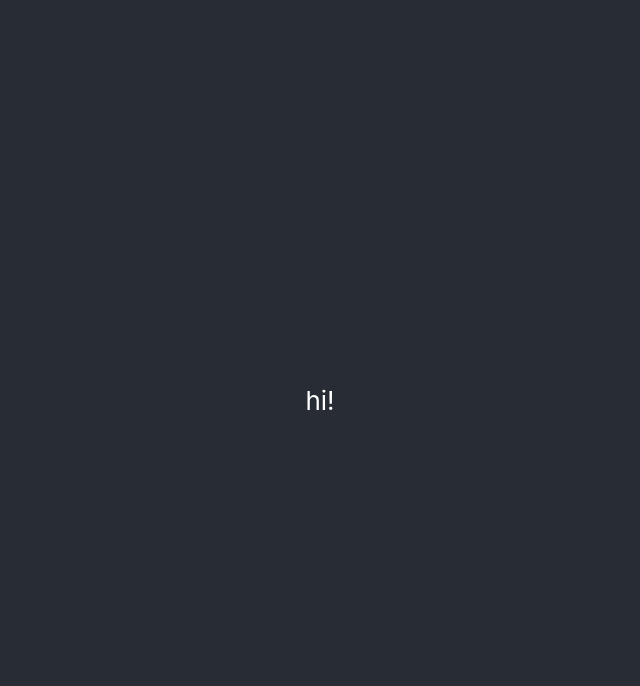
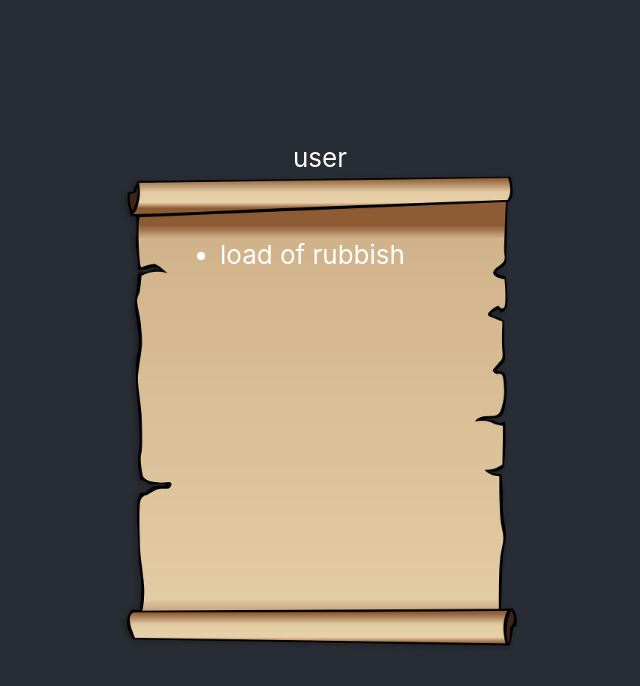
Before and after one commit to Ropazio/Tontturinki, a React (Create React App) app: page / in a window 1280 px wide. Shown: the top 686 px of the page, without its empty margins (320-960 px from the left). Built offline with nearby package versions, Linux system fonts and the light colour scheme.

Commit message:
added images folder and added wishlist scroll with the text frames

```diff
--- a/src/App.css
+++ b/src/App.css
@@ -16,3 +16,21 @@
   font-size: calc(10px + 2vmin);
   color: white;
 }
+
+.ScrollContainer {
+  position: relative;
+  text-align: center;
+}
+
+.ScrollTextContainer {
+  position: absolute;
+  top: 40px;
+  left: 60px;
+}
+
+.WishlistImage {
+  width: 400px;
+}
+
+.Wishlist {
+}
--- a/src/App.tsx
+++ b/src/App.tsx
@@ -1,28 +1,55 @@
 import React from 'react';
 import './App.css';
+import scroll from './img/scroll.png';
+
+interface Name {
+  name: string;
+}
 
 function App() {
   return (
     <div className="App">
       <header className="App-header">
-        <WishListFrame />
+        <WishListFrame name="user"/>
       </header>
     </div>
   );
 }
 
-function IndividualWishList() {
+function WishList() {
   return (
-    <div>
-      <p>hi!</p>
+    <div className="Wishlist">
+      <ul>
+        <li>
+          <p>load of rubbish</p>
+        </li>
+      </ul>
     </div>
   );
 }
 
-function WishListFrame() {
+function WishListScroll() {
+  return (
+    <div className="ScrollContainer">
+      <div>
+        <img className="WishlistImage" src={scroll} alt="Wishlist scroll" />
+      </div>
+      <div className="ScrollTextContainer">
+        <WishList />
+      </div>
+    </div>
+  );
+}
+
+function WishListFrame(props: Name) {
   return (
     <div>
-      <IndividualWishList />
+      <div>
+        { props.name }
+      </div>
+      <div>
+        <WishListScroll />
+      </div>
     </div>
   );
 }
```
Also changed, not shown: src/img/scroll.png (added), src/logo.svg (deleted).
